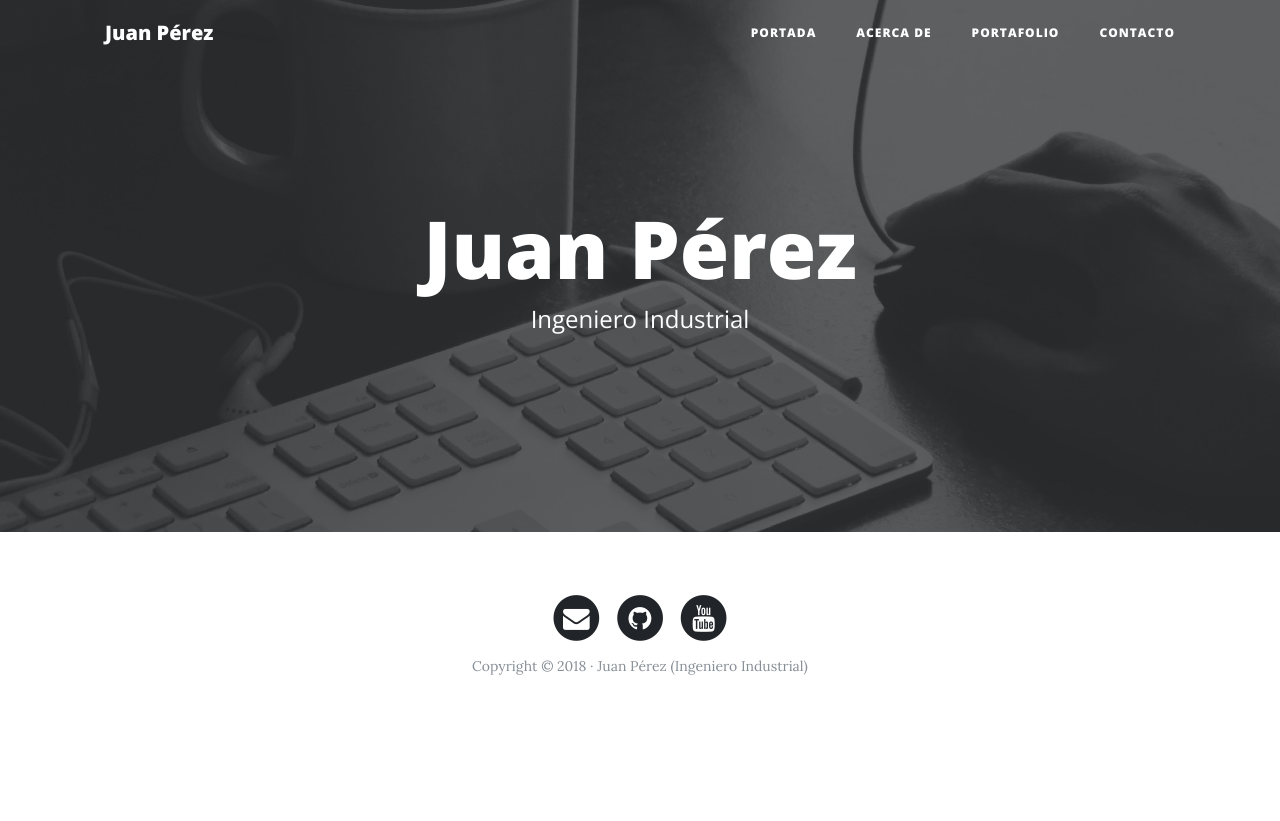
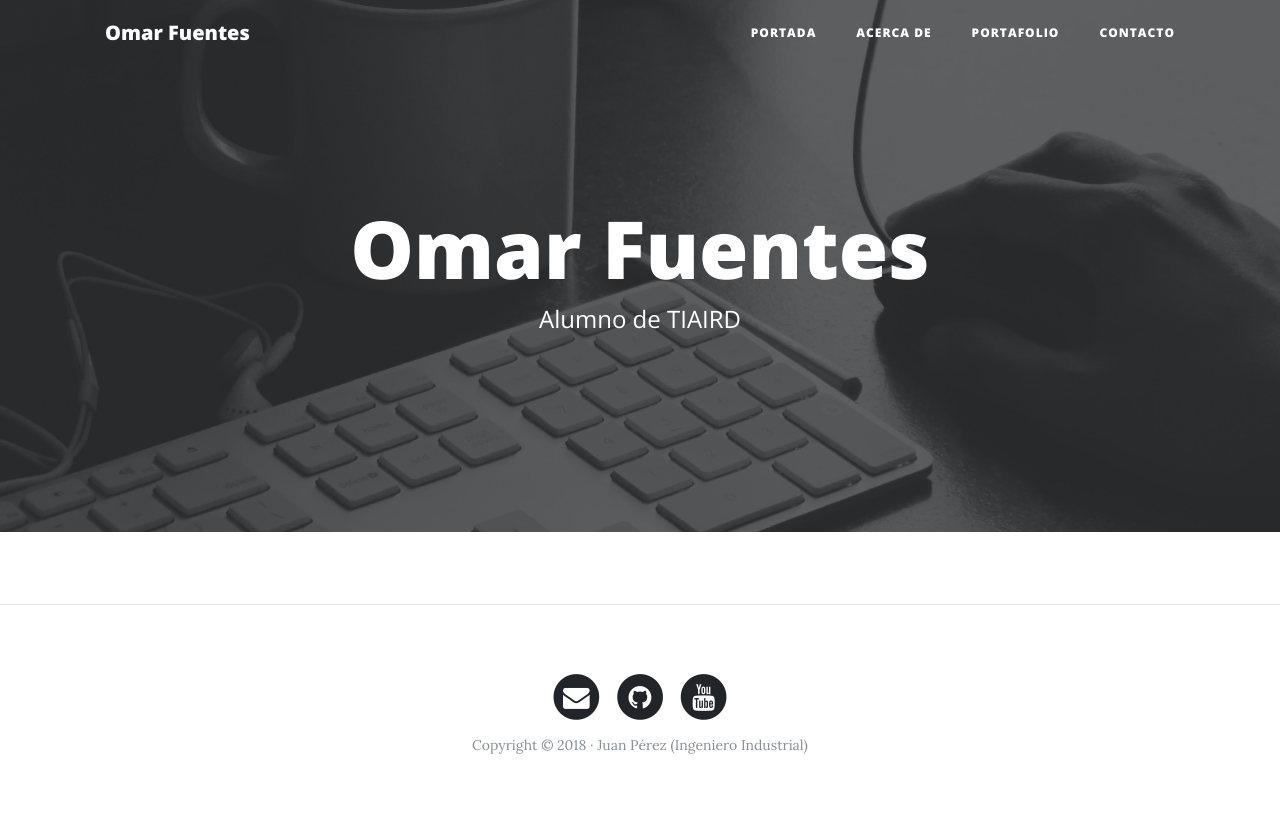
Before and after one commit to OmarFuenBrio119/WebPersonalFlask, a Flask app: page / in a window 1280 px wide. Before the commit the page ends 675 px from the top, so only its background shows below. Run offline with Flask 2, Linux system fonts and the light colour scheme; some libraries are stand-ins or nearby versions.

Commit message:
Generando bloques de header

```diff
--- a/web_personal/templates/base.html
+++ b/web_personal/templates/base.html
@@ -26,7 +26,7 @@
     <!-- Navegación -->
     <nav class="navbar navbar-expand-lg navbar-light fixed-top" id="mainNav">
       <div class="container">
-        <a class="navbar-brand" href="{{ url_for('index') }}">Juan Pérez</a>
+        <a class="navbar-brand" href="{{ url_for('index') }}">Omar Fuentes</a>
         <button class="navbar-toggler navbar-toggler-right" type="button" data-toggle="collapse" data-target="#navbarResponsive" aria-controls="navbarResponsive" aria-expanded="false" aria-label="Toggle navigation">
           Menú
           <i class="fa fa-bars"></i>
@@ -50,9 +50,25 @@
       </div>
     </nav>
 
+    <!-- Cabecera -->
+ <header class="masthead" style="background-image: url('{% block header_img %}{% endblock %}')">
+  <div class="overlay"></div>
+  <div class="container">
+    <div class="row">
+      <div class="col-lg-8 col-md-10 mx-auto">
+        <div class="site-heading">
+          <h1>{% block header_title %}{% endblock %}</h1>
+          <span class="subheading">{% block header_sub %}{% endblock %}</span>
+        </div>
+      </div>
+    </div>
+  </div>
+</header>
+
 {% block  content %}
 {% endblock %}
 
+      <hr>
        <!-- Pié de página -->
        <footer>
         <div class="container">
--- a/web_personal/templates/index.html
+++ b/web_personal/templates/index.html
@@ -2,20 +2,10 @@
 
 {% block title %}Home{% endblock %}
 
-{% block content%}
-   <!-- Cabecera -->
- <header class="masthead" style="background-image: url('img/home-bg.jpg')">
-  <div class="overlay"></div>
-  <div class="container">
-    <div class="row">
-      <div class="col-lg-8 col-md-10 mx-auto">
-        <div class="site-heading">
-          <h1>Juan Pérez</h1>
-          <span class="subheading">Ingeniero Industrial</span>
-        </div>
-      </div>
-    </div>
-  </div>
-</header>
+{% block header_img %}{{ url_for('static', filename='img/home-bg.jpg')}}{% endblock %}
+{% block header_title %}Omar Fuentes{% endblock %}
+{% block header_sub %}Alumno de TIAIRD{% endblock %}
+
+{% block content %}
 
 {% endblock %}
```
Also changed, not shown: web_personal/templates/about.html (+4 -16 lines), web_personal/templates/contact.html (+4 -15 lines), web_personal/templates/portfolio.html (+5 -15 lines).
